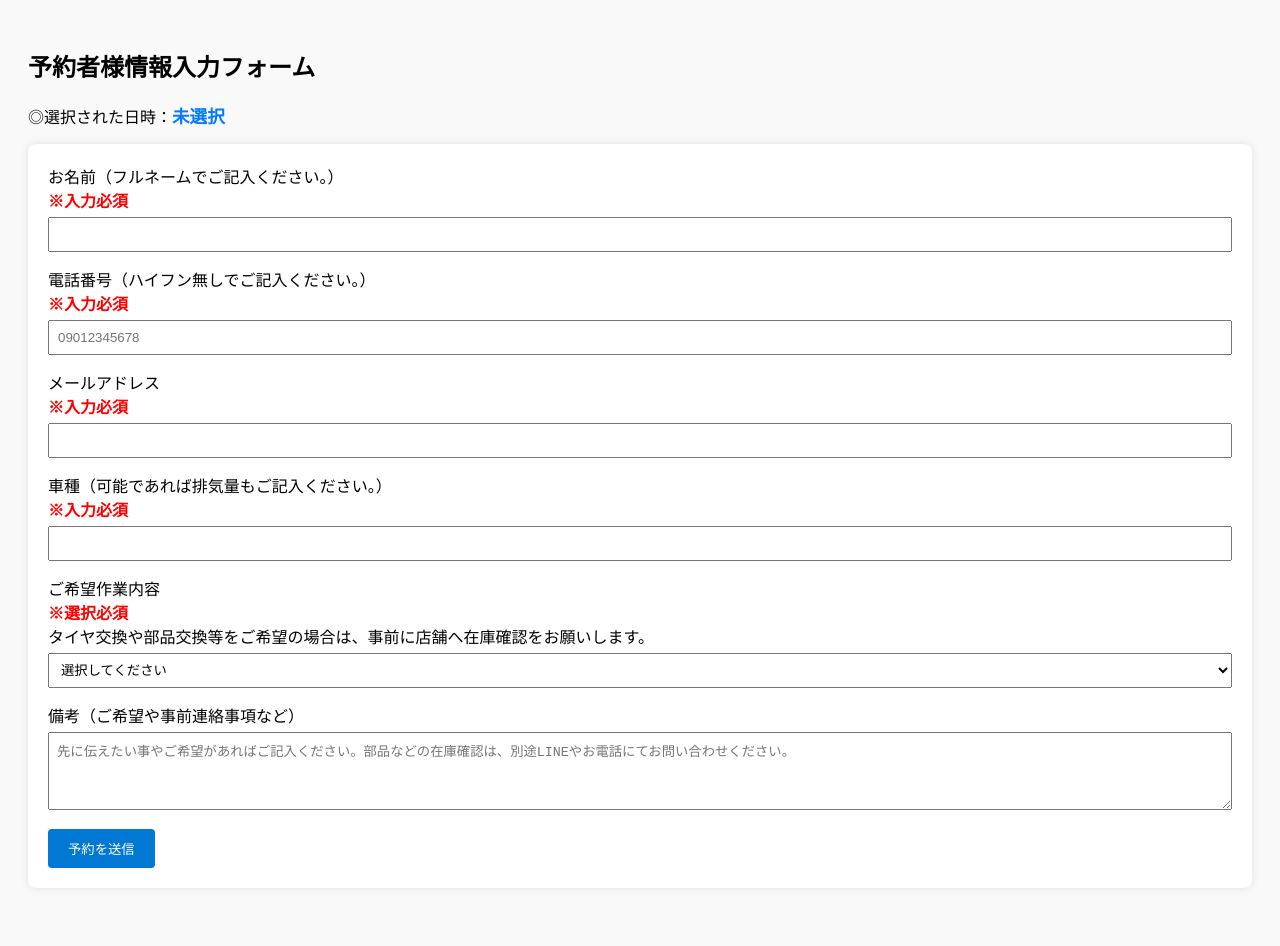
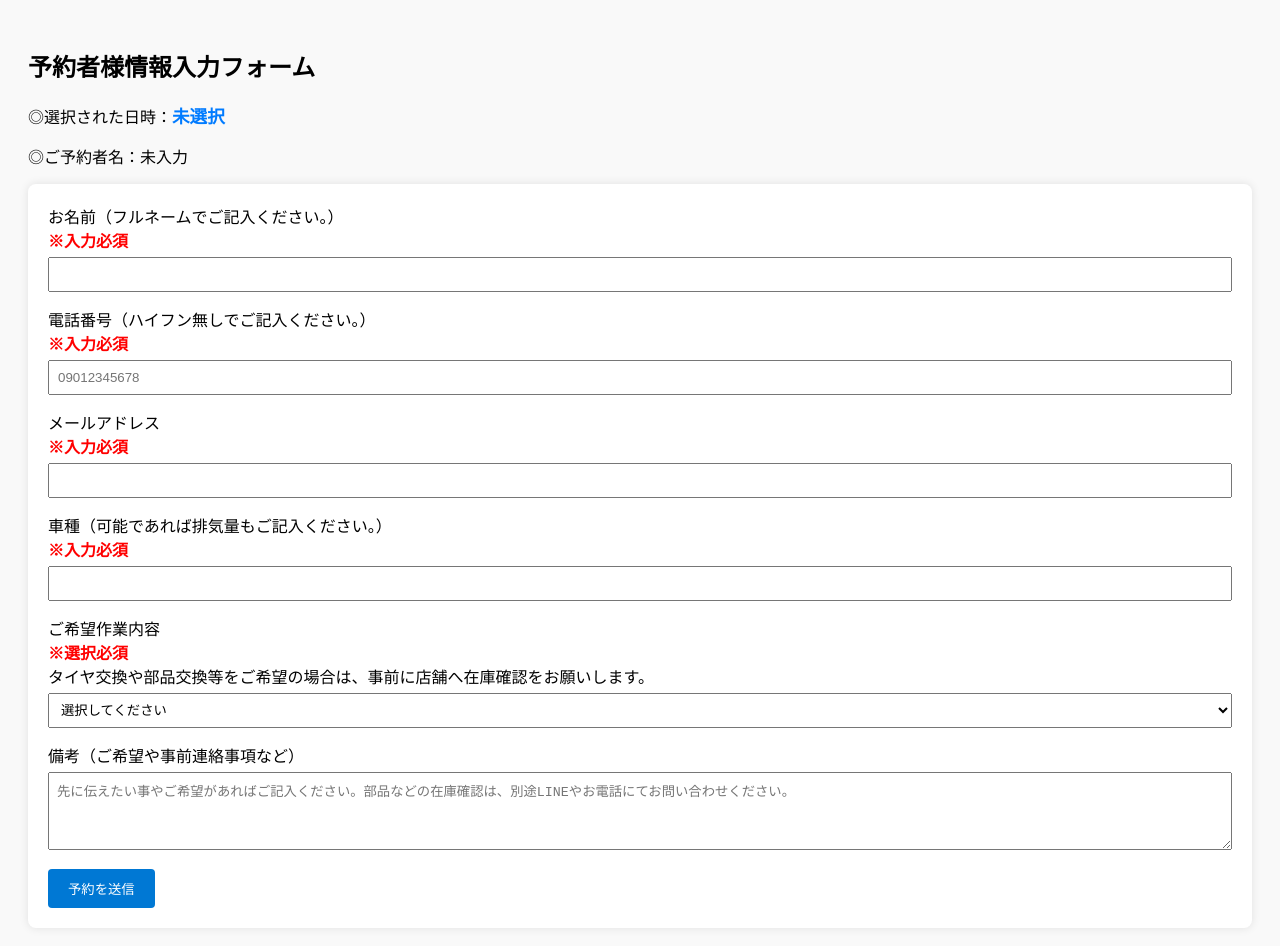
Before and after one commit to BIKESHOPROMEO/yoyaku-form, a plain HTML site: page index.html in a window 1280 px wide. Before the commit the page ends 916 px from the top, so only its background shows below. Drawn offline with Linux system fonts and the light colour scheme.

Commit message:
Add files via upload

```diff
--- a/index.html
+++ b/index.html
@@ -11,7 +11,7 @@
   <h2>予約者様情報入力フォーム</h2>
 
   <p>◎選択された日時：<span id="selectedDateTime" class="datetime-display">未選択</span></p>
-
+  <p>◎ご予約者名：<span id="nameWithHonorific">未入力</span></p>
 
   <form id="reservationForm">
 	<input type="hidden" name="date" value="">
```
